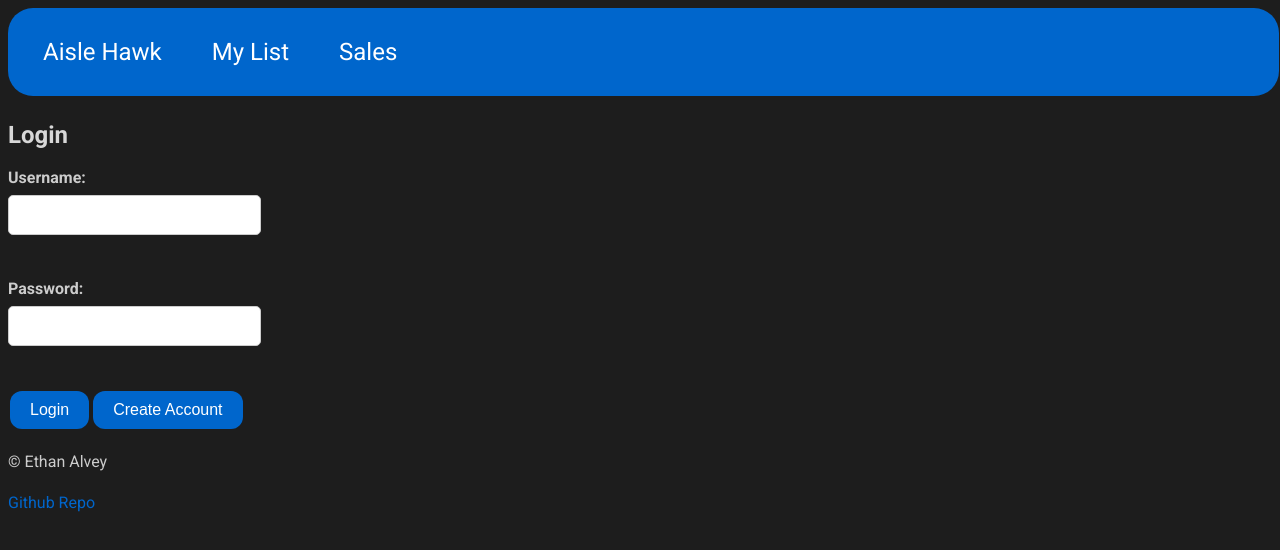
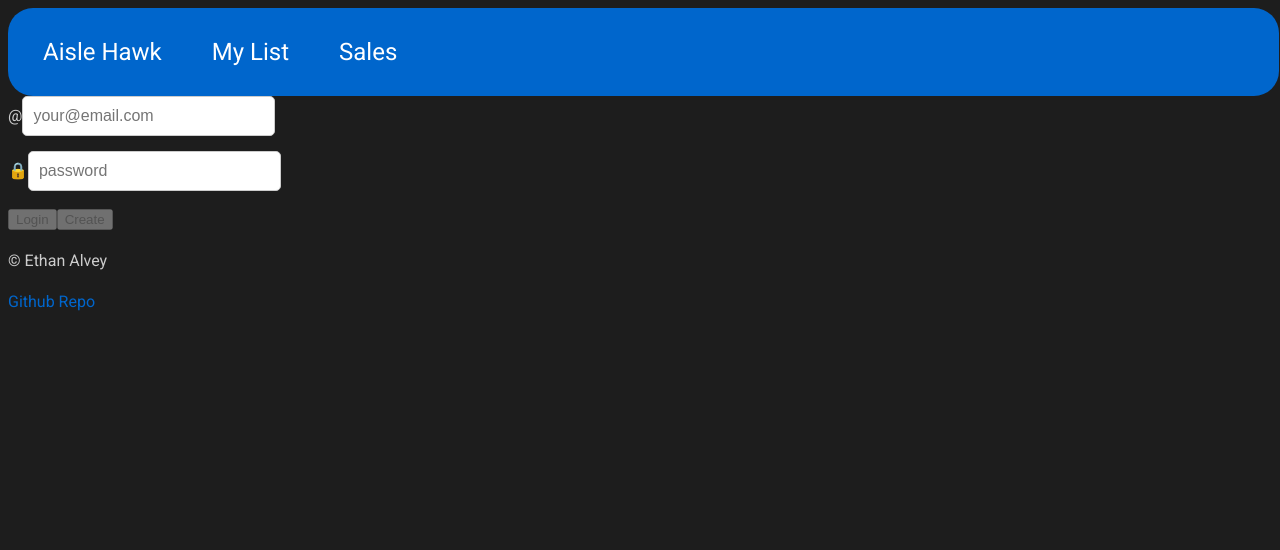
Before and after one commit to alveyE/startup, a React (Vite) app: page /login in a window 1280 px wide. Shown: the top 550 px of the page. Built offline with nearby package versions, Linux system fonts and the light colour scheme.

Commit message:
change login

```diff
--- a/src/login/Login.jsx
+++ b/src/login/Login.jsx
@@ -5,39 +5,6 @@ import React from "react";
 import { AuthState } from "./authState";
 
 function Login({ userName, authState, onAuthChange }) {
-  const [userNameText, setUserNameText] = React.useState(userName);
-  const [password, setPassword] = React.useState("");
-
-  const navigate = useNavigate();
-
-  async function loginUser() {
-    loginOrCreate(`/api/auth/login`);
-  }
-
-  async function createUser() {
-    loginOrCreate(`/api/auth/create`);
-  }
-
-  async function loginOrCreate(endpoint) {
-    const response = await fetch(endpoint, {
-      method: "post",
-      body: JSON.stringify({ email: userNameText, password: password }),
-      headers: {
-        "Content-type": "application/json; charset=UTF-8",
-      },
-    });
-    if (response?.status === 200) {
-      localStorage.setItem("userName", userNameText);
-      props.onLogin(userNameText);
-    }
-  }
-
-  function handleSubmit(loginUserName) {
-    event.preventDefault();
-    onAuthChange(loginUserName, AuthState.Authenticated);
-    // navigate("/");
-  }
-
   return (
     <>
       <Navbar />
@@ -48,32 +15,19 @@ function Login({ userName, authState, onAuthChange }) {
         />
       )}
       {authState === AuthState.Unauthenticated && (
-        <>
-          <h2>Login</h2>
-          <form onSubmit={() => handleSubmit(userNameText)}>
-            <label htmlFor="username">Username:</label>
-            <input type="text" id="username" name="username" required />
-            <br />
-            <br />
-            <label htmlFor="password">Password:</label>
-            <input type="password" id="password" name="password" required />
-            <br />
-            <br />
-            <button className="button" onClick={loginUser}>
-              Login
-            </button>
-            <button className="button" onClick={createUser}>
-              Create Account
-            </button>
-          </form>
-        </>
+        <Unauthenticated
+          userName={userName}
+          onLogin={(loginUserName) => {
+            onAuthChange(loginUserName, AuthState.Authenticated);
+          }}
+        />
       )}
       <Footer />
     </>
   );
 }
 
-export function Authenticated(props) {
+function Authenticated(props) {
   const navigate = useNavigate();
 
   function logout() {
@@ -99,4 +53,76 @@ export function Authenticated(props) {
   );
 }
 
+function Unauthenticated(props) {
+  const navigate = useNavigate();
+
+  const [userName, setUserName] = React.useState(props.userName);
+  const [password, setPassword] = React.useState("");
+  const [displayError, setDisplayError] = React.useState(null);
+
+  async function loginUser() {
+    loginOrCreate(`/api/auth/login`);
+  }
+
+  async function createUser() {
+    loginOrCreate(`/api/auth/create`);
+  }
+
+  async function loginOrCreate(endpoint) {
+    const response = await fetch(endpoint, {
+      method: "post",
+      body: JSON.stringify({ email: userName, password: password }),
+      headers: {
+        "Content-type": "application/json; charset=UTF-8",
+      },
+    });
+    if (response?.status === 200) {
+      localStorage.setItem("userName", userName);
+      props.onLogin(userName);
+    } else {
+      const body = await response.json();
+      setDisplayError(`⚠ Error: ${body.msg}`);
+    }
+  }
+  return (
+    <>
+      <div>
+        <div className="input-group mb-3">
+          <span className="input-group-text">@</span>
+          <input
+            className="form-control"
+            type="text"
+            value={userName}
+            onChange={(e) => setUserName(e.target.value)}
+            placeholder="your@email.com"
+          />
+        </div>
+        <div className="input-group mb-3">
+          <span className="input-group-text">🔒</span>
+          <input
+            className="form-control"
+            type="password"
+            onChange={(e) => setPassword(e.target.value)}
+            placeholder="password"
+          />
+        </div>
+        <button
+          variant="primary"
+          onClick={() => loginUser()}
+          disabled={!userName || !password}
+        >
+          Login
+        </button>
+        <button
+          variant="secondary"
+          onClick={() => createUser()}
+          disabled={!userName || !password}
+        >
+          Create
+        </button>
+      </div>
+    </>
+  );
+}
+
 export default Login;
--- a/src/pages/Home.jsx
+++ b/src/pages/Home.jsx
@@ -4,7 +4,7 @@ import { Product } from "../components/Product";
 import Footer, { MakeSaveList } from "../components/Footer";
 import React from "react";
 
-function Home() {
+function Home(props) {
   const [products, setProducts] = React.useState([]);
 
   React.useEffect(() => {
```
